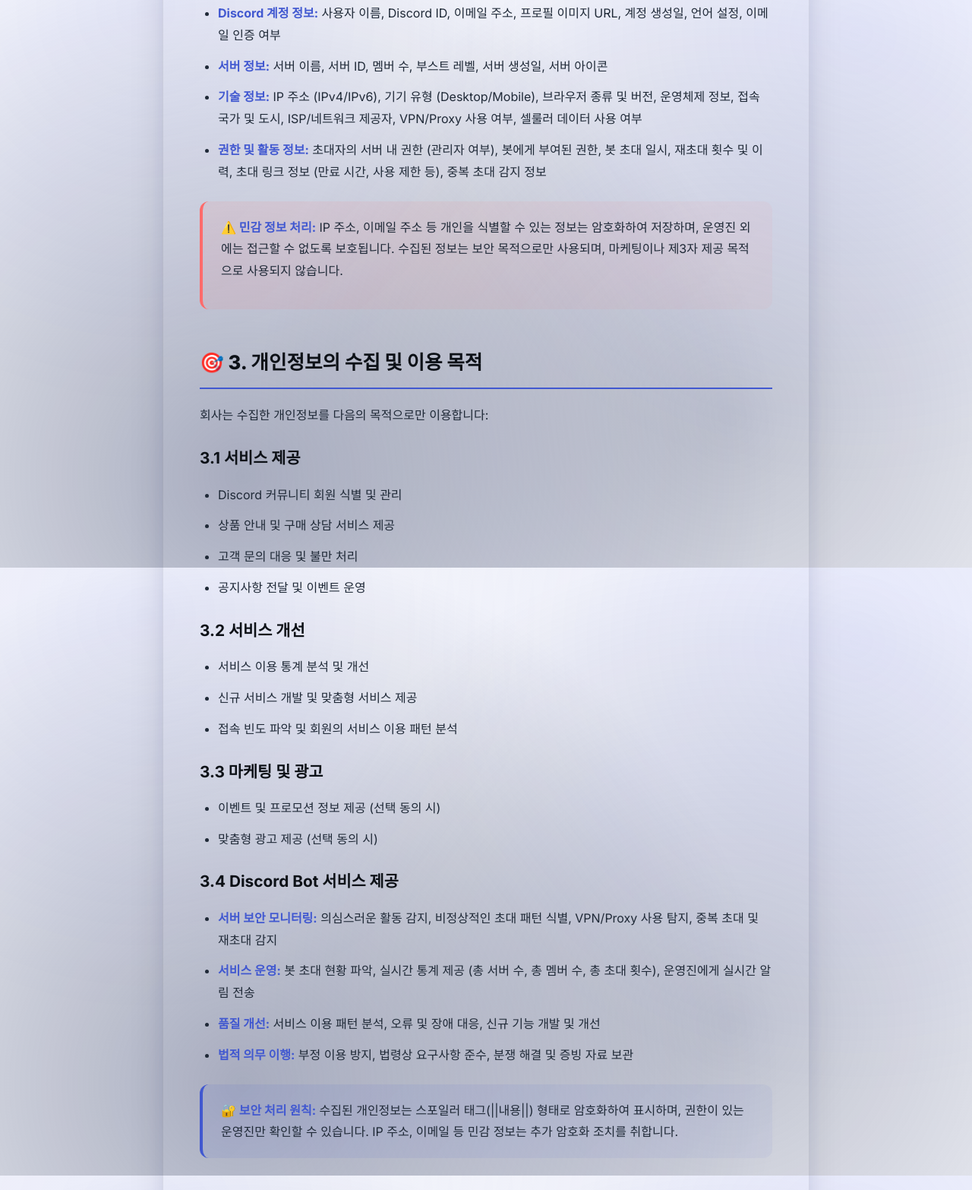
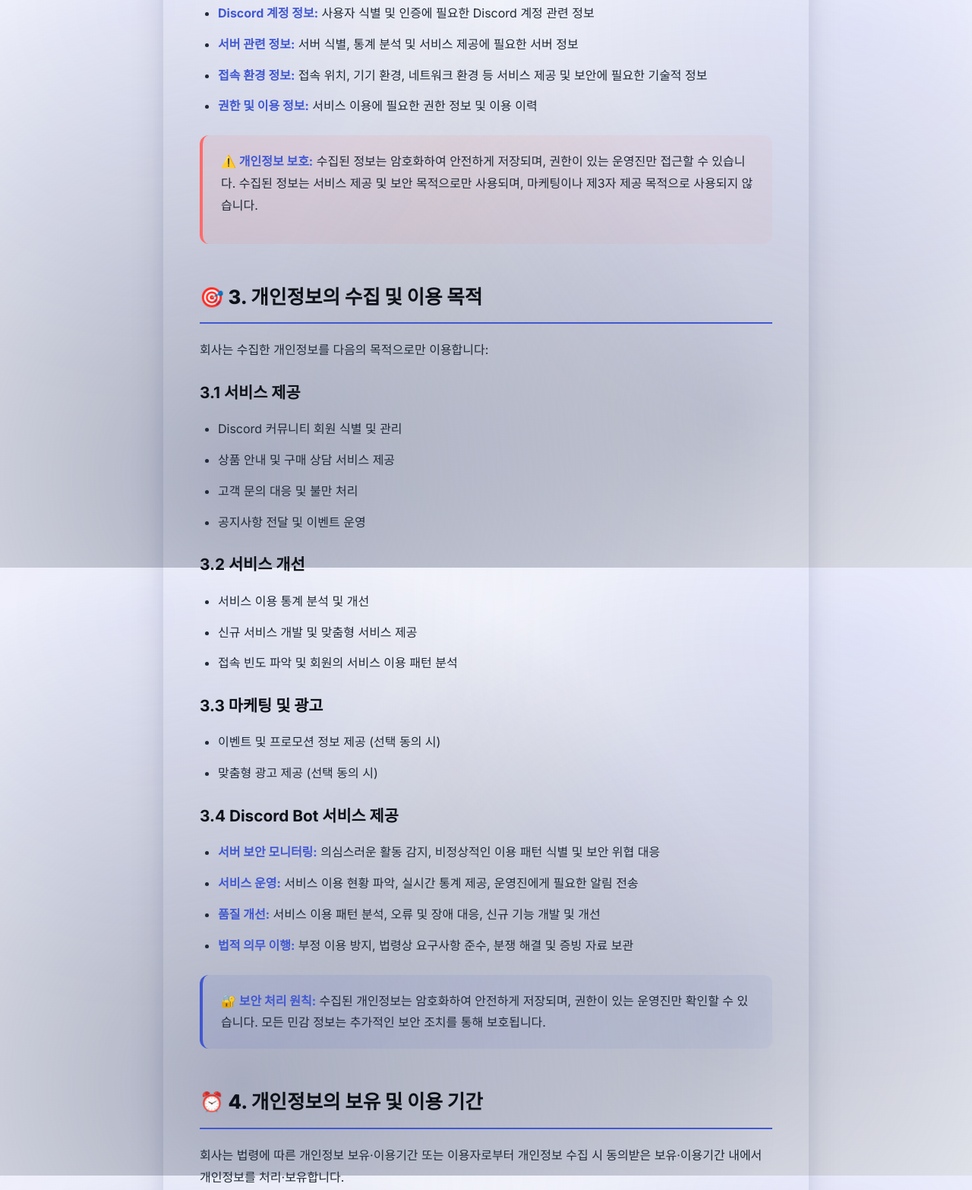
Before and after one commit to taeyoon0526/nexiott.shop, a website: page privacy/index.html in a window 1280 px wide. Shown: the part 1653-3219 px from the top of the page at 76% size. Drawn offline with Linux system fonts and the light colour scheme.

Commit message:
Generalize data collection language in ToS and Privacy Policy
Made descriptions more general and less specific:

Terms of Service (Section 8-1):
- Removed specific field names (IP, 기기, 브라우저, 위치)
- Changed to broader categories:
  * 'Discord 계정 정보 (계정 식별 및 인증에 필요한 정보)'
  * '접속 환경 정보 (서비스 제공 및 보안을 위한 기술 정보)'
  * More user-friendly while maintaining legal compliance

Privacy Policy (Sections 2.4, 3.4):
- Replaced detailed technical specs with general descriptions
- Section 2.4:
  * '접속 환경 정보: 접속 위치, 기기 환경, 네트워크 환경 등'
  * Removed specific mentions of IP, VPN, ISP, cellular data
- Section 3.4:
  * '비정상적인 이용 패턴 식별' (instead of VPN/Proxy detection)
  * Removed technical implementation details
  * Simplified security principles description

Benefits:
- Less intimidating to users
- Still legally compliant with Korean privacy laws
- Maintains transparency without excessive detail
- More privacy-respectful approach

```diff
--- a/privacy/index.html
+++ b/privacy/index.html
@@ -266,16 +266,14 @@
           <h3>2.4 Discord Bot 서비스 수집 항목</h3>
           <p>Security Bot 등 Discord Bot 서비스 이용 시 다음 정보가 수집됩니다:</p>
           <ul>
-            <li><strong>Discord 계정 정보:</strong> 사용자 이름, Discord ID, 이메일 주소, 프로필 이미지 URL, 계정 생성일, 언어 설정, 이메일 인증 여부</li>
-            <li><strong>서버 정보:</strong> 서버 이름, 서버 ID, 멤버 수, 부스트 레벨, 서버 생성일, 서버 아이콘</li>
-            <li><strong>기술 정보:</strong> IP 주소 (IPv4/IPv6), 기기 유형 (Desktop/Mobile), 브라우저 종류 및 버전, 운영체제 정보, 접속 국가 및 도시,
-              ISP/네트워크 제공자, VPN/Proxy 사용 여부, 셀룰러 데이터 사용 여부</li>
-            <li><strong>권한 및 활동 정보:</strong> 초대자의 서버 내 권한 (관리자 여부), 봇에게 부여된 권한, 봇 초대 일시, 재초대 횟수 및 이력, 초대 링크 정보 (만료 시간,
-              사용 제한 등), 중복 초대 감지 정보</li>
+            <li><strong>Discord 계정 정보:</strong> 사용자 식별 및 인증에 필요한 Discord 계정 관련 정보</li>
+            <li><strong>서버 관련 정보:</strong> 서버 식별, 통계 분석 및 서비스 제공에 필요한 서버 정보</li>
+            <li><strong>접속 환경 정보:</strong> 접속 위치, 기기 환경, 네트워크 환경 등 서비스 제공 및 보안에 필요한 기술적 정보</li>
+            <li><strong>권한 및 이용 정보:</strong> 서비스 이용에 필요한 권한 정보 및 이용 이력</li>
           </ul>
           <div class="warning-box">
-            <p><strong>⚠️ 민감 정보 처리:</strong> IP 주소, 이메일 주소 등 개인을 식별할 수 있는 정보는 암호화하여 저장하며, 운영진 외에는 접근할 수 없도록 보호됩니다. 수집된
-              정보는 보안 목적으로만 사용되며, 마케팅이나 제3자 제공 목적으로 사용되지 않습니다.</p>
+            <p><strong>⚠️ 개인정보 보호:</strong> 수집된 정보는 암호화하여 안전하게 저장되며, 권한이 있는 운영진만 접근할 수 있습니다. 수집된 정보는 서비스 제공 및 보안 목적으로만
+              사용되며, 마케팅이나 제3자 제공 목적으로 사용되지 않습니다.</p>
           </div>
         </section>
 
@@ -307,14 +305,14 @@
 
           <h3>3.4 Discord Bot 서비스 제공</h3>
           <ul>
-            <li><strong>서버 보안 모니터링:</strong> 의심스러운 활동 감지, 비정상적인 초대 패턴 식별, VPN/Proxy 사용 탐지, 중복 초대 및 재초대 감지</li>
-            <li><strong>서비스 운영:</strong> 봇 초대 현황 파악, 실시간 통계 제공 (총 서버 수, 총 멤버 수, 총 초대 횟수), 운영진에게 실시간 알림 전송</li>
+            <li><strong>서버 보안 모니터링:</strong> 의심스러운 활동 감지, 비정상적인 이용 패턴 식별 및 보안 위협 대응</li>
+            <li><strong>서비스 운영:</strong> 서비스 이용 현황 파악, 실시간 통계 제공, 운영진에게 필요한 알림 전송</li>
             <li><strong>품질 개선:</strong> 서비스 이용 패턴 분석, 오류 및 장애 대응, 신규 기능 개발 및 개선</li>
             <li><strong>법적 의무 이행:</strong> 부정 이용 방지, 법령상 요구사항 준수, 분쟁 해결 및 증빙 자료 보관</li>
           </ul>
           <div class="info-box">
-            <p><strong>🔐 보안 처리 원칙:</strong> 수집된 개인정보는 스포일러 태그(||내용||) 형태로 암호화하여 표시하며, 권한이 있는 운영진만 확인할 수 있습니다. IP 주소,
-              이메일 등 민감 정보는 추가 암호화 조치를 취합니다.</p>
+            <p><strong>🔐 보안 처리 원칙:</strong> 수집된 개인정보는 암호화하여 안전하게 저장되며, 권한이 있는 운영진만 확인할 수 있습니다. 모든 민감 정보는 추가적인 보안 조치를 통해
+              보호됩니다.</p>
           </div>
         </section>
 
```
Also changed, not shown: tos/index.html (+5 -5 lines).
